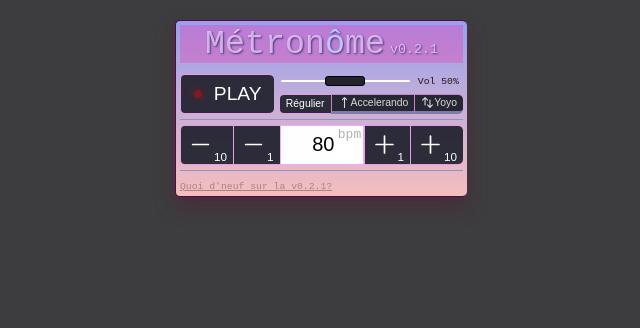
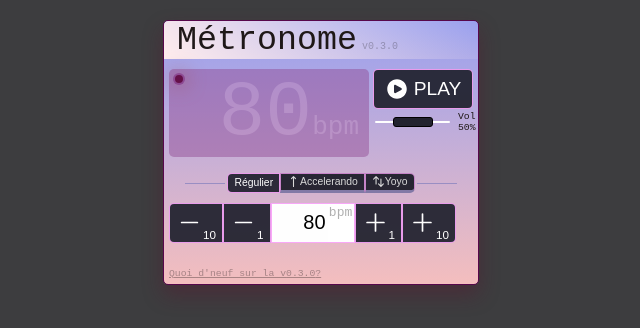
Before and after one commit to berdal84/metrobeat, a React (Vite) app: page / in a window 1280 px wide. Shown: the top 328 px of the page, without its empty margins (319-959 px from the left). Built offline with nearby package versions, Linux system fonts and the light colour scheme; no server answers.

Commit message:
add bpm visu, layout, theme

```diff
--- a/package.json
+++ b/package.json
@@ -1,7 +1,7 @@
 {
   "name": "metrobeat",
   "private": true,
-  "version": "0.2.1",
+  "version": "0.3.0",
   "type": "module",
   "scripts": {
     "dev": "vite",
--- a/src/App.tsx
+++ b/src/App.tsx
@@ -21,9 +21,9 @@ import { MODE, type Mode } from "./Metronome/Metronome"
 
 const news = `
     Quoi de neuf?
-    - ajout d'un slider pour le volume
-    - utilisation d'un son plus naturel (en DO).
-    - modes: le label "interpolé" devient "accelerando"
+    - réorganisation de l'interface
+    - afficher le BPM courant
+    - mode accelerando: "période" => "durée", "tempo de fin" => "tempo d'arrivée".
   `
 
 const MODES: Array<{ value: Mode, label: ReactNode }> = [
@@ -52,6 +52,16 @@ const MODES: Array<{ value: Mode, label: ReactNode }> = [
       </div>
   },
 ]
+
+const playIcon = <svg xmlns="http://www.w3.org/2000/svg" viewBox="0 0 24 24" fill="currentColor">
+  <path fillRule="evenodd" d="M2.25 12c0-5.385 4.365-9.75 9.75-9.75s9.75 4.365 9.75 9.75-4.365 9.75-9.75 9.75S2.25 17.385 2.25 12Zm14.024-.983a1.125 1.125 0 0 1 0 1.966l-5.603 3.113A1.125 1.125 0 0 1 9 15.113V8.887c0-.857.921-1.4 1.671-.983l5.603 3.113Z" clipRule="evenodd" />
+</svg>
+
+const stopIcon = <svg xmlns="http://www.w3.org/2000/svg" viewBox="0 0 24 24" fill="currentColor">
+  <path fillRule="evenodd" d="M2.25 12c0-5.385 4.365-9.75 9.75-9.75s9.75 4.365 9.75 9.75-4.365 9.75-9.75 9.75S2.25 17.385 2.25 12Zm6-2.438c0-.724.588-1.312 1.313-1.312h4.874c.725 0 1.313.588 1.313 1.313v4.874c0 .725-.588 1.313-1.313 1.313H9.564a1.312 1.312 0 0 1-1.313-1.313V9.564Z" clipRule="evenodd" />
+</svg>
+
+
 
 function App() {
 
@@ -90,7 +100,7 @@ function App() {
     <div className="App">
 
       <header>
-        Métron<span style={{ color: "#bec6ffff" }}>ô</span>me
+        Métronome
         <span className="version">v{packageJson.version}</span>
       </header>
 
@@ -98,15 +108,20 @@ function App() {
 
         <section className="controls">
 
-          <button className='playButton' style={{ marginTop: 'auto'}}
-            onClick={handlePlayButtonClick}
-          >
-            {viewState.isPlaying ? 'STOP' : 'PLAY'}
-            <div style={{ opacity: viewState.diodeOn ? 1 : 0.4 }} className='diode'/>
+          <div className="controls-main">
+
+            <div className="bpm-display">
+              <div className={ viewState.diodeOn ? 'diode diode-on' : 'diode' }/>
+              <p className={`value ${!viewState.isPlaying ? 'disabled' : ''}`}>
+                {viewState.tempo}
+                <span className="unit">bpm</span>
+              </p>
+            </div>
+
+            <div className="flex-col">
+              <button className='play-button' onClick={handlePlayButtonClick}>
+                { viewState.isPlaying ? <>{stopIcon} STOP</> : <>{playIcon} PLAY</> }
               </button>
-
-          <div>
-
               <div className="volume">
                 <input
                   type="range"
@@ -115,10 +130,14 @@ function App() {
                   min="0"
                   max="1"
                   value={viewState.volume}
-                onChange={(event) => setVolume( event.currentTarget.valueAsNumber )}
+                  onChange={(event) => setVolume(event.currentTarget.valueAsNumber)}
                   step="0.05" />
                 <label htmlFor="volume">{volumeLabel}</label>
               </div>
+            </div>
+
+          </div>
+
           <div className="FormGroup modes" inert={viewState.isPlaying}>
               {MODES.map( (item, i) => {
                 return <button
@@ -130,12 +149,11 @@ function App() {
                 </button>
               })}
             </div>
-          </div>
         </section>
 
-        <div hidden={viewState.mode != MODE.CONSTANT}>
+        <section hidden={viewState.mode != MODE.CONSTANT}>
           <ValueInputField tempo={viewState.tempo} onTempoChange={setTempo} unit="bpm"/>
-        </div>
+        </section>
 
         <section className="variation" inert={viewState.isPlaying}>
           <div className="TempoInputRange" hidden={viewState.mode ==  MODE.CONSTANT}>
@@ -144,13 +162,13 @@ function App() {
               <ValueInputField tempo={viewState.tempoBegin} onTempoChange={setTempoBegin} unit="bpm"/>
             </div>
             <div className="ValueInputField-group">
-              <label className="ValueInputField-label">Tempo de fin</label>
+              <label className="ValueInputField-label">Tempo d'arrivée</label>
               <ValueInputField  tempo={viewState.tempoEnd} onTempoChange={setTempoEnd} unit="bpm"/>
             </div>
           </div>
 
           <div className="ValueInputField-group" hidden={viewState.mode ==  MODE.CONSTANT}>
-            <label className="ValueInputField-label">{ viewState.mode ==  MODE.INTERPOLATE_UP_AND_DOWN_FOREVER ? "Demi-période" : "Période"} </label>
+            <label className="ValueInputField-label">{ viewState.mode ==  MODE.INTERPOLATE_UP_AND_DOWN_FOREVER ? "Demi-période" : "Durée"} </label>
             <ValueInputField
               tempo={viewState.period}
               onTempoChange={setPeriod}
--- a/src/index.css
+++ b/src/index.css
@@ -62,7 +62,6 @@ input[type=number] {
   display: flex;
   flex-direction: column;
   gap: 5px;
-  padding: 4px;
   margin-top: 20px;
 }
 
@@ -77,30 +76,37 @@ input[type=number] {
 }
 
 header {
-  background-color: #e740af61;
+  background: linear-gradient(45deg, rgb(255, 237, 237), rgba(0, 0, 0, 0));
   font-size: 25pt;
-  text-shadow: 1px 1px 2px rgba(27, 23, 95, 0.711);
-  color: #f7d6ffbc;
-  margin: unset;
+  /* text-shadow: 1px 1px 2px rgba(27, 23, 95, 0.711); */
+  color: var(--text-primary);
+  text-align: left;
   padding-left: 1rem;
-  padding-right: 1rem;
+  border-radius: 4px 0 0 0;
 }
 
 [inert] {
   /* visibility: hidden; */
-  filter: contrast(0.5);
+  filter: opacity(0.75);
 }
 
 section {
-  padding-bottom: 5px;
-  border-bottom: 1px solid var(--bg-color-secondary);
-  margin-bottom: 5px;
+  padding: 5px;
 }
 
-section.controls {
+.controls {
   display: flex;
-  gap: var(--gap-1);
+  gap: var(--gap-3);
   justify-content: space-between;
+  align-items: stretch;
+  flex-direction: column;
+}
+
+.controls-main
+{
+  display: grid;
+  grid-template-columns: auto 100px;
+  gap: var(--gap-2)
 }
 
 button {
@@ -135,8 +141,21 @@ label {
   align-items: center;
 }
 
-.modes > button {
-  height: 1.5rem;
+.modes {
+  justify-content: center;
+
+  button {
+    height: 1.5rem;
+  }
+
+  &::before, &::after {
+    content: '';
+    height: 1px;
+    width: 40px;
+    margin: 2px;
+    margin-top: 10px;
+    background-color: var(--bg-color-secondary);
+  }
 }
 
 section.variation {
@@ -168,7 +187,7 @@ section.variation {
     font-size: 0.8rem;
   }
 
-  :not(&:last-child) {
+  &:not(:last-child) {
     border-right-width: 0;
   }
 
@@ -191,27 +210,38 @@ button.unselected {
   gap: var(--gap-3)
 }
 
-.playButton {
+.play-button
+{
   display: flex;
+  justify-content: center;
   gap: 5px;
-  flex-direction: row-reverse;
-  justify-content: space-evenly;
-  min-width: 2.5cm;
+
+  svg {
+    height: 24px;
+  }
 }
 
 .diode {
-  background-color: red;
-  box-shadow: 0 0 10px red;
+  background-color: rgb(101, 16, 74);
+  filter: drop-shadow(0 0 10px rgb(168, 80, 80));
   width: 8px;
-  aspect-ratio: 1;
+  height: 8px;
   border-radius: 100%;
-  align-self: center;
+  border: 2px solid rgba(196, 156, 247, 0.424);
+  margin: 4px;
+
+  &.diode-on
+  {
+    background-color: red;
+    box-shadow: 0 0 10px red;
+  }
 }
 
 
 .version {
-  font-size: 0.4em;
+  font-size: 0.3em;
   margin-left: 5px;
+  color: rgba(0, 0, 0, 0.245);
 }
 
 .divider {
@@ -300,6 +330,7 @@ footer {
   text-align: center;
   font-size: 0.75rem;
   opacity: 30%;
+  padding: 5px;
 }
 
 .what-s-new {
@@ -345,3 +376,45 @@ footer {
     cursor: pointer;
   }
 }
+
+.bpm-display
+{
+  display: grid;
+  background-color: #8b3f8b6e;
+  border-radius: 5px;
+  height: 100%;
+  grid-template-columns: 10px auto 10px;
+
+  .value
+  {
+    /* filter: drop-shadow(1px 2px 1px rgba(255, 155, 178, 0.765)); */
+    color: rgb(249, 225, 254);
+    font-size: 6rem;
+    margin: unset;
+    transition: all 0.05s;
+    text-align: right;
+    min-width: 180px;
+
+    &.disabled
+    {
+      opacity: 0.2;
+    }
+
+    .unit
+    {
+      font-size: 2rem;
+    }
+  }
+}
+
+.flex-col
+{
+  display: flex;
+  flex-direction: column;
+}
+
+.flex-row
+{
+  display: flex;
+  flex-direction: row;
+}
```
Lines whose indentation alone changed are shown as unchanged.
